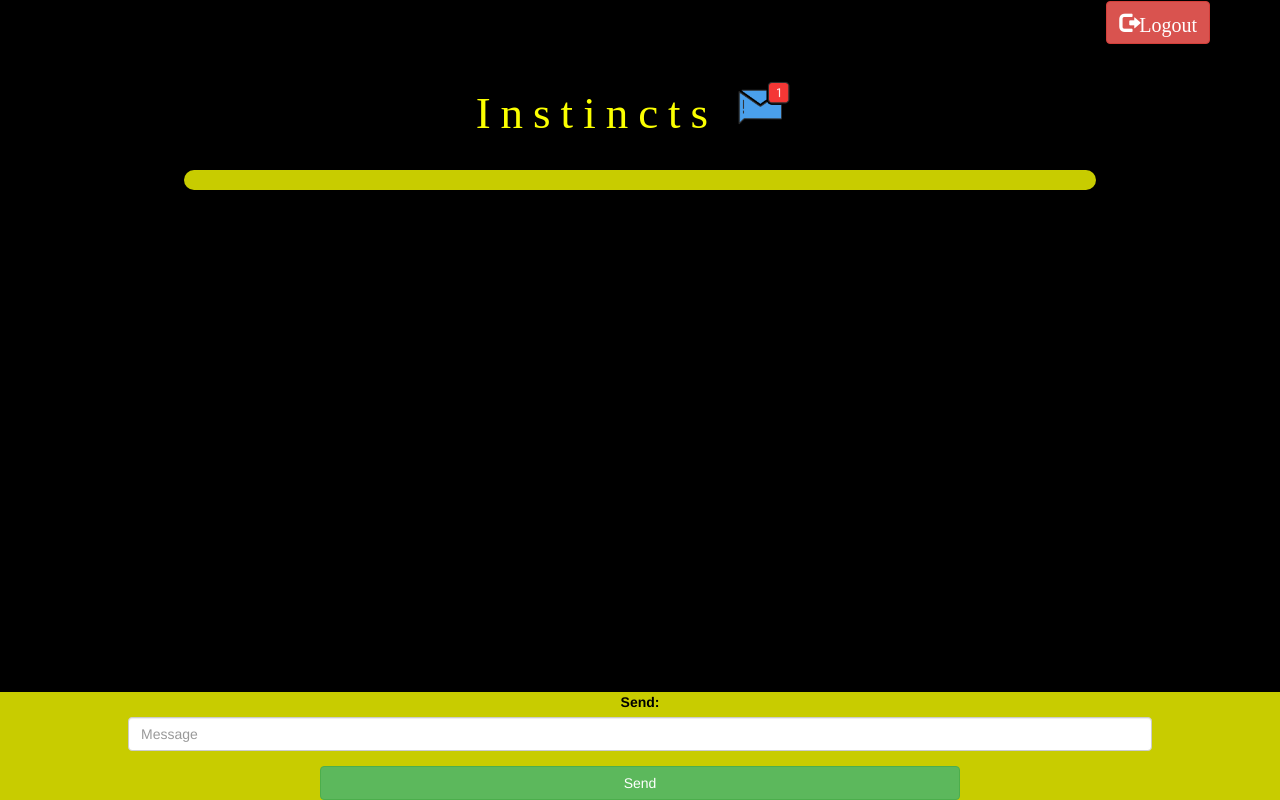
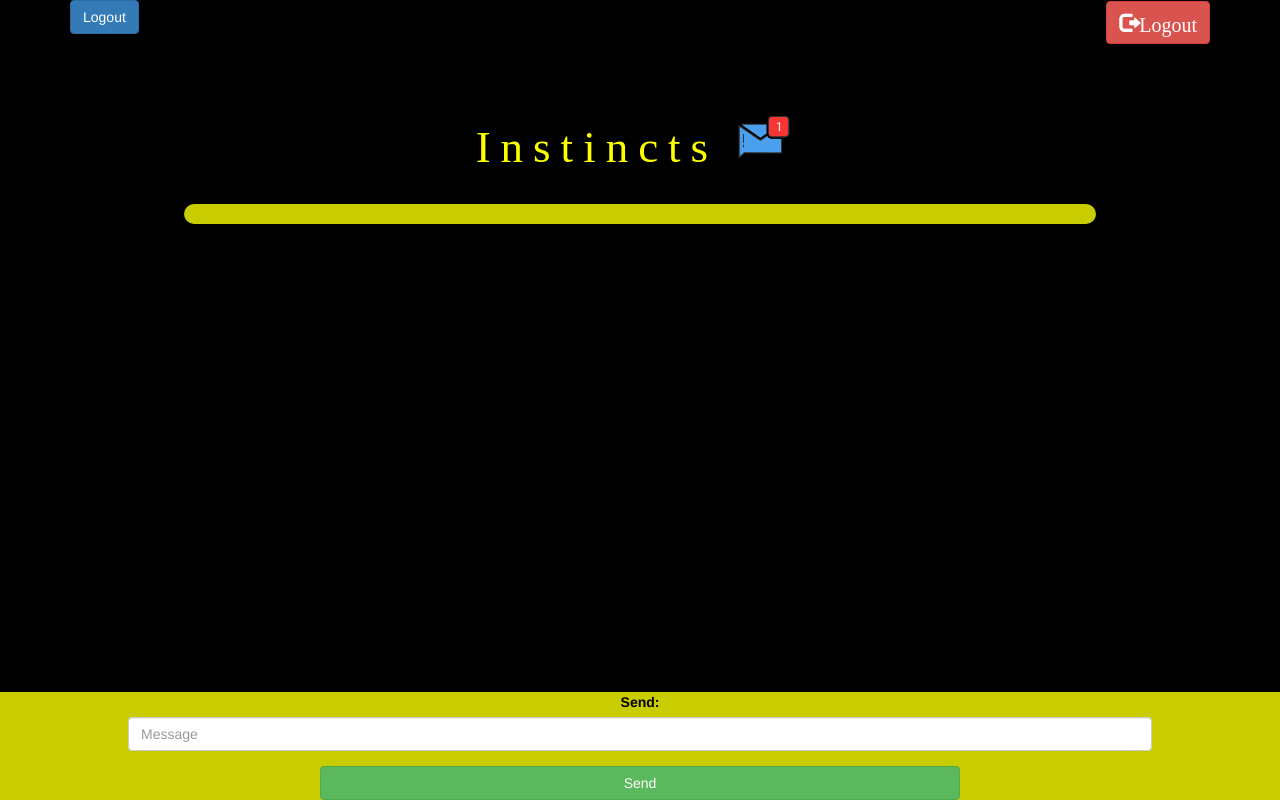
Before and after one commit to githhub1234567890/R-A-C, a plain HTML site: page kwitter_page.html in a window 1280 px wide. Drawn offline with nearby package versions, Linux system fonts and the light colour scheme; no server answers; a web font is replaced by a local one.

Commit message:
Update kwitter_page.html

```diff
--- a/kwitter_page.html
+++ b/kwitter_page.html
@@ -19,6 +19,7 @@
 
 <div class="container">
 	<button id="logout" onclick="logout();" class="glyphicon glyphicon-log-out btn btn-danger">Logout</button>
+	<button id="bACK" onclick="back();" class="btn btn-primary">Logout</button>
 	<center>
 		<h1 class="header">
 			Instincts
```
